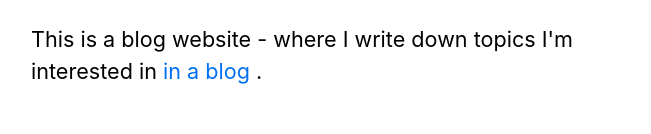
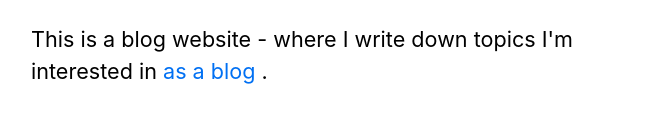
Before and after one commit to Formtrix/CS465NextJS-blog, a Next.js app: page / in a window 1280 px wide. Shown: the part 373-507 px from the top of the page, without its empty margins (303-954 px from the left). Built offline with nearby package versions, Linux system fonts and the light colour scheme.

Commit message:
update post

```diff
--- a/pages/index.js
+++ b/pages/index.js
@@ -24,7 +24,7 @@ export default function Home({ allPostsData }) {
         <p>Hello, I'm <strong>Keny</strong>, I'm a software developer. Lets chat → kennedy.u@linuxmail.org </p>
         <p>
           This is a blog website - where I write down topics I'm interested in {' '}
-          <a href="https://nextjs-blog-reactnextjs.vercel.app/"> in a blog </a>.
+          <a href="https://nextjs-blog-reactnextjs.vercel.app/"> as a blog </a>.
         </p>
       </section>
       <section className={`${utilStyles.headingMd} ${utilStyles.padding1px}`}>
```
